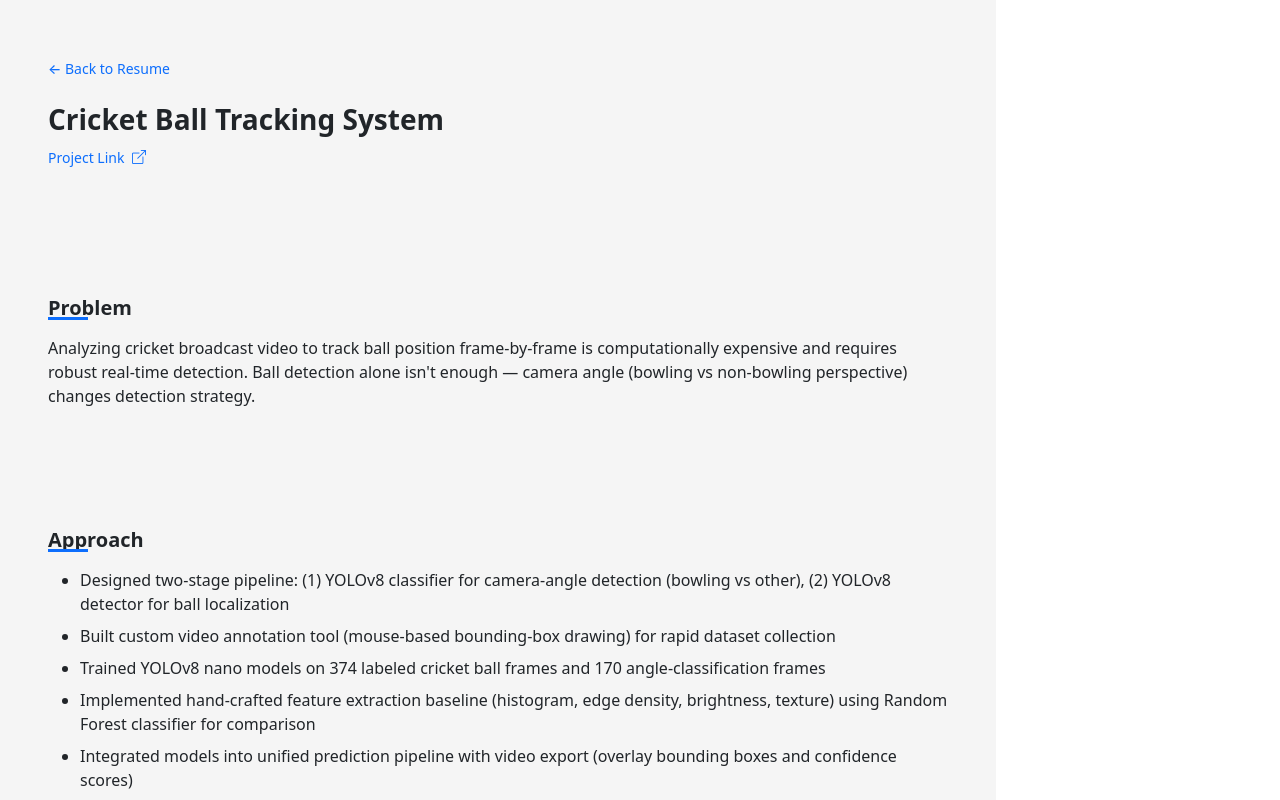
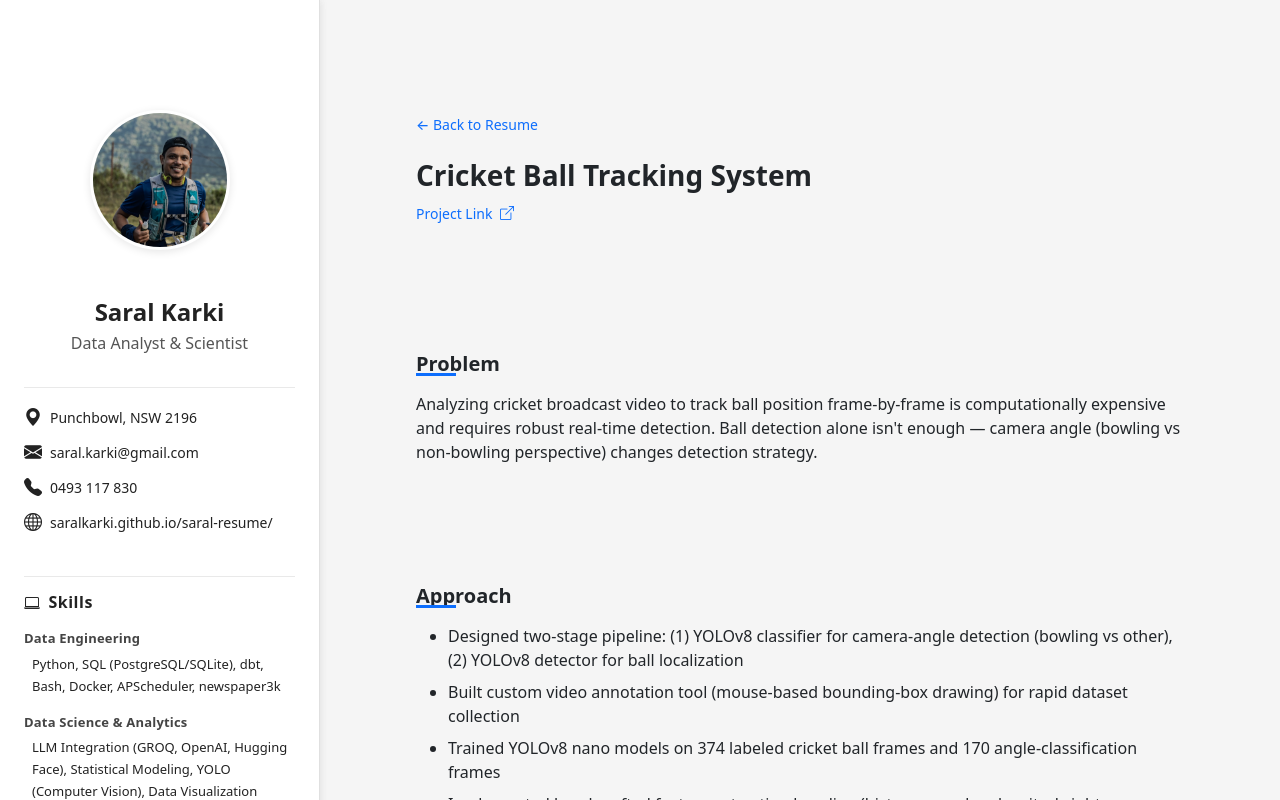
Before and after one commit to Saralkarki/saral-resume, a React (Vite) app: page /#/projects/cricket-ball-tracking in a window 1280 px wide. Shown: the top 800 px of the page. Built offline with nearby package versions, Linux system fonts and the light colour scheme.

Commit message:
Add sidebar to project detail page for consistent layout

```diff
--- a/src/components/ProjectDetail.tsx
+++ b/src/components/ProjectDetail.tsx
@@ -1,6 +1,7 @@
 import React from "react";
 import { Link, useParams } from "react-router-dom";
 import resumeData from "../data/resume.json";
+import ProfileCard from "./ProfileCard";
 
 interface Project {
   slug: string;
@@ -140,7 +141,32 @@ const ProjectDetail: React.FC = () => {
   );
 
   return (
-    <div className="d-print-none" style={{ minHeight: "100vh", width: "100%" }}>
+    <div className="resume-root d-flex min-vh-100 flex-row flex-md-row flex-column" style={{ background: "#e0e0e0" }}>
+      {/* Sidebar/ProfileCard */}
+      <div
+        className="profile-col bg-white d-print-none"
+        style={{
+          flex: "0 0 320px",
+          minHeight: "100vh",
+          position: "sticky",
+          top: 0,
+          zIndex: 10,
+          boxShadow: "2px 0 8px rgba(0,0,0,0.04)",
+        }}
+      >
+        <ProfileCard />
+      </div>
+
+      {/* Main Content */}
+      <main
+        className="main-content flex-grow-1"
+        style={{
+          background: "#f5f5f5",
+          minHeight: "100vh",
+          padding: "56px 48px 48px 48px",
+        }}
+      >
+      <div className="d-print-none" style={{ minHeight: "100vh", width: "100%" }}>
       {/* Header section - centered content */}
       <div style={{ background: "#f5f5f5", padding: "56px 48px" }}>
         <div style={{ maxWidth: "900px", margin: "0 auto" }}>
@@ -257,6 +283,8 @@ const ProjectDetail: React.FC = () => {
           </Link>
         </div>
       </div>
+      </div>
+      </main>
     </div>
   );
 };
```
